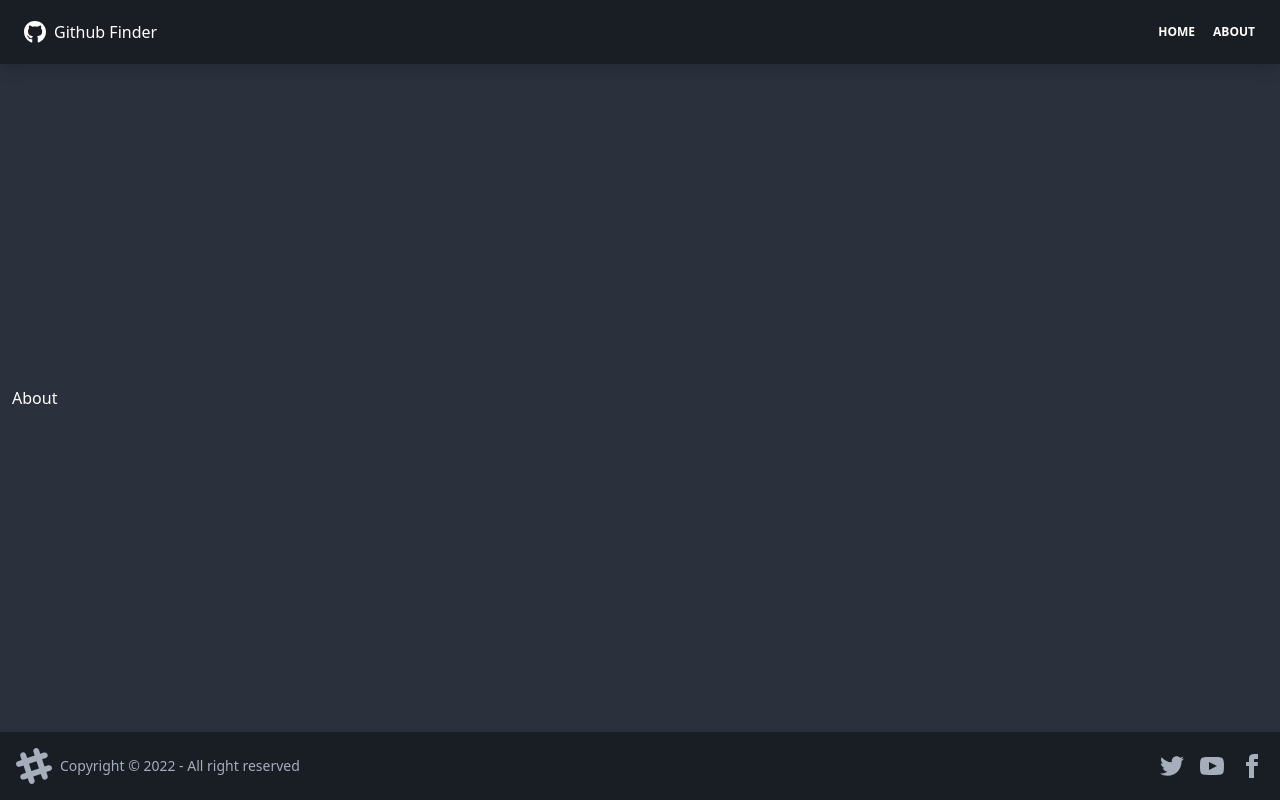
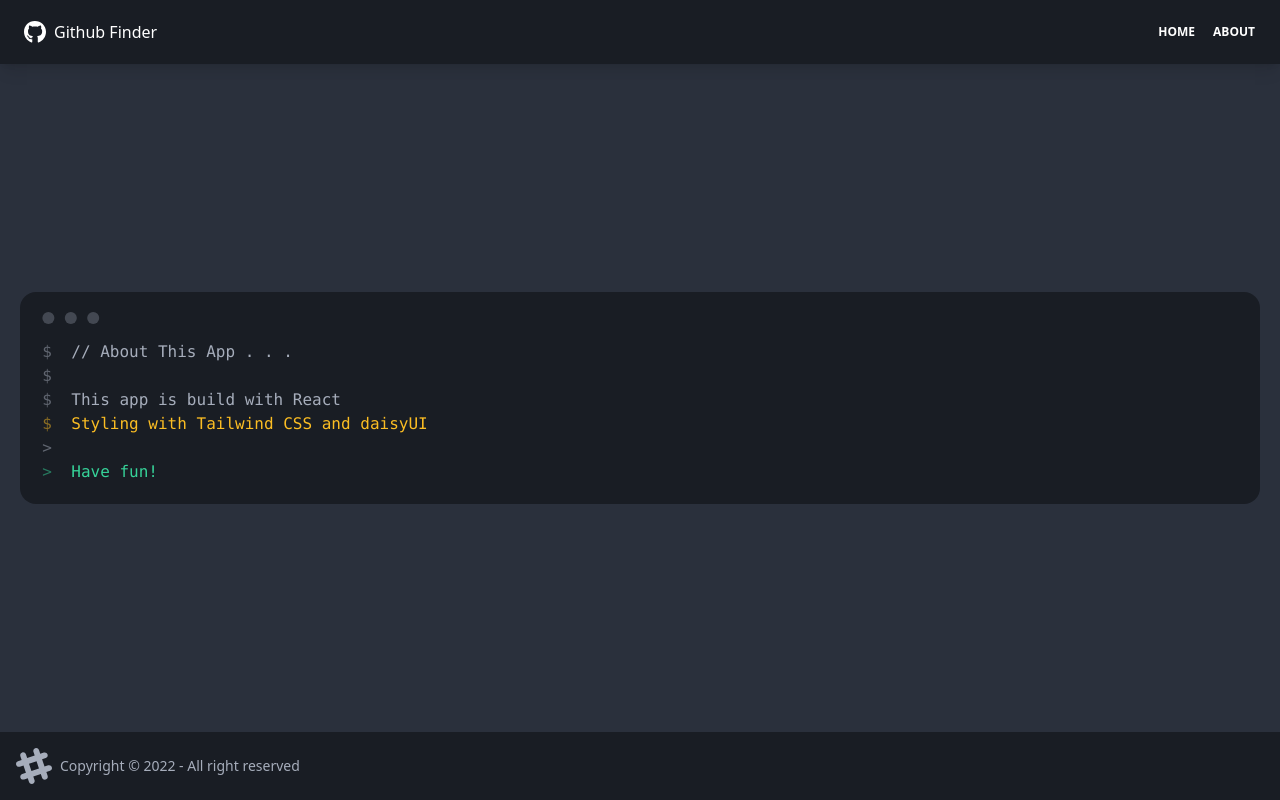
Before and after one commit to rowendev/React-github-finder, a React (Create React App) app: page /about in a window 1280 px wide. Built offline with nearby package versions, Linux system fonts and the light colour scheme; no server answers.

Commit message:
update some styling and about page

```diff
--- a/src/App.js
+++ b/src/App.js
@@ -18,7 +18,7 @@ function App() {
           <div className="flex flex-col justify-between h-screen">
             <Navbar />
 
-            <main className="container mx-auto px-3 pb-12">
+            <main className="container mx-auto px-5 pb-12">
               <Alert />
               <Routes>
                 <Route path="/" exact element={<Home />} />
--- a/src/components/layouts/Footer.js
+++ b/src/components/layouts/Footer.js
@@ -19,41 +19,6 @@ function Footer() {
         </svg>
         <p>Copyright © {footerYear} - All right reserved</p>
       </div>
-      <div className="grid-flow-col gap-4 md:place-self-center md:justify-self-end">
-        <Link>
-          <svg
-            xmlns="http://www.w3.org/2000/svg"
-            width="24"
-            height="24"
-            viewBox="0 0 24 24"
-            className="fill-current"
-          >
-            <path d="M24 4.557c-.883.392-1.832.656-2.828.775 1.017-.609 1.798-1.574 2.165-2.724-.951.564-2.005.974-3.127 1.195-.897-.957-2.178-1.555-3.594-1.555-3.179 0-5.515 2.966-4.797 6.045-4.091-.205-7.719-2.165-10.148-5.144-1.29 2.213-.669 5.108 1.523 6.574-.806-.026-1.566-.247-2.229-.616-.054 2.281 1.581 4.415 3.949 4.89-.693.188-1.452.232-2.224.084.626 1.956 2.444 3.379 4.6 3.419-2.07 1.623-4.678 2.348-7.29 2.04 2.179 1.397 4.768 2.212 7.548 2.212 9.142 0 14.307-7.721 13.995-14.646.962-.695 1.797-1.562 2.457-2.549z"></path>
-          </svg>
-        </Link>
-        <Link>
-          <svg
-            xmlns="http://www.w3.org/2000/svg"
-            width="24"
-            height="24"
-            viewBox="0 0 24 24"
-            className="fill-current"
-          >
-            <path d="M19.615 3.184c-3.604-.246-11.631-.245-15.23 0-3.897.266-4.356 2.62-4.385 8.816.029 6.185.484 8.549 4.385 8.816 3.6.245 11.626.246 15.23 0 3.897-.266 4.356-2.62 4.385-8.816-.029-6.185-.484-8.549-4.385-8.816zm-10.615 12.816v-8l8 3.993-8 4.007z"></path>
-          </svg>
-        </Link>
-        <Link>
-          <svg
-            xmlns="http://www.w3.org/2000/svg"
-            width="24"
-            height="24"
-            viewBox="0 0 24 24"
-            className="fill-current"
-          >
-            <path d="M9 8h-3v4h3v12h5v-12h3.642l.358-4h-4v-1.667c0-.955.192-1.333 1.115-1.333h2.885v-5h-3.808c-3.596 0-5.192 1.583-5.192 4.615v3.385z"></path>
-          </svg>
-        </Link>
-      </div>
     </footer>
   );
 }
--- a/src/pages/About.js
+++ b/src/pages/About.js
@@ -1,7 +1,42 @@
 import React from "react";
+import { FaUsers } from "react-icons/fa";
 
 function About() {
-  return <div>About</div>;
+  return (
+    <>
+      <h5 className="text-2xl my-4 card-title justify-center"></h5>
+
+      <div className="mockup-code mb-8">
+        <pre data-prefix="$">
+          <code>// About This App . . .</code>
+        </pre>
+        <pre data-prefix="$">
+          <code></code>
+        </pre>
+        <pre data-prefix="$">
+          <code>This app is build with React</code>
+        </pre>
+        <pre data-prefix="$" className="text-warning">
+          <code>Styling with Tailwind CSS and daisyUI</code>
+        </pre>
+        <pre data-prefix=">">
+          <code></code>
+        </pre>
+        <pre data-prefix=">" className="text-success">
+          <code>Have fun!</code>
+        </pre>
+        {/* <pre data-prefix=">">
+          <code>//</code>
+        </pre> */}
+        {/* <pre data-prefix=">">
+          <code>This app is build with React</code>
+        </pre>
+        <pre data-prefix=">">
+          <code>This app is build with React</code>
+        </pre> */}
+      </div>
+    </>
+  );
 }
 
 export default About;
```
